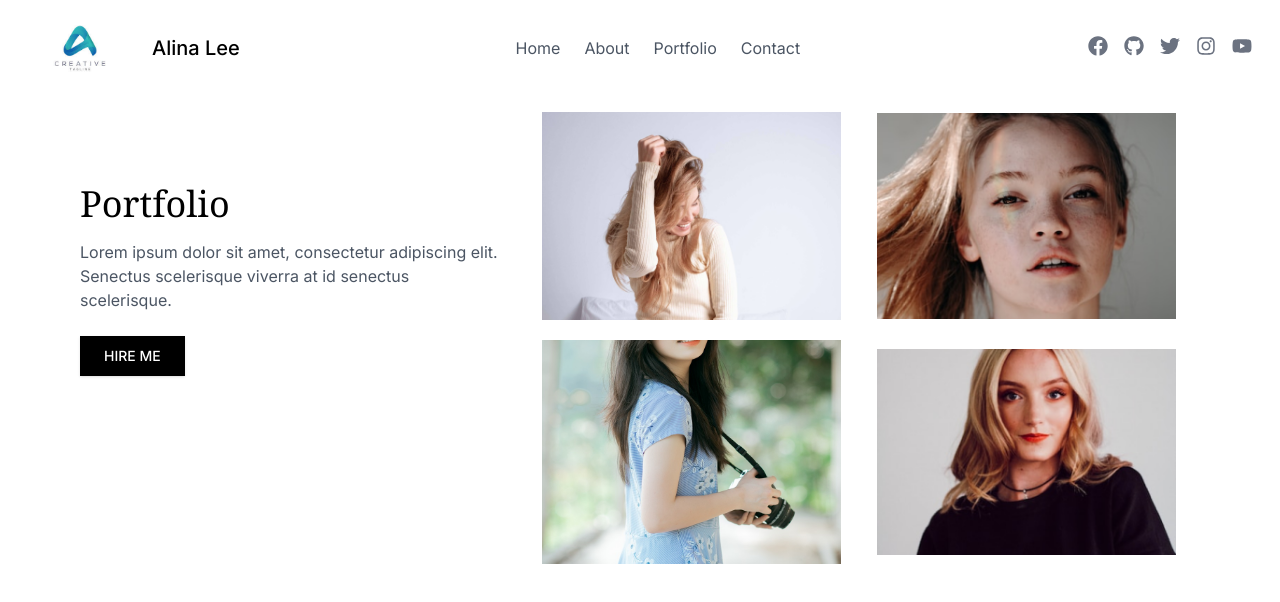
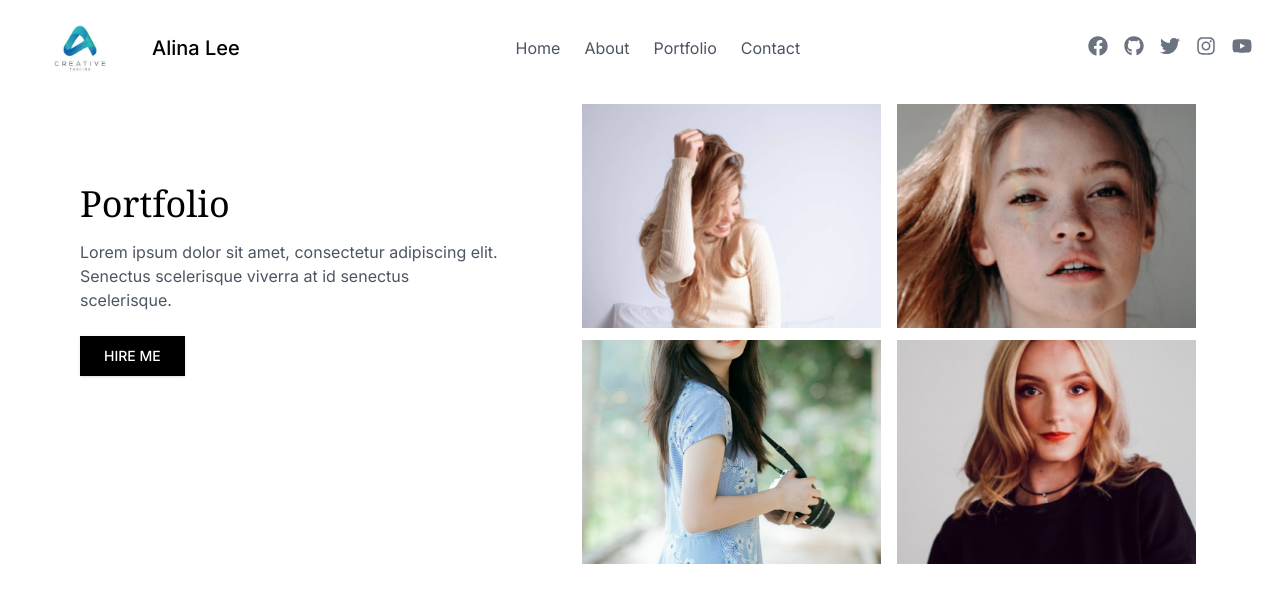
Before and after one commit to hooriyaa/milestone2_customcss_assignment, a Next.js app: page /portfolio in a window 1280 px wide. Shown: the top 602 px of the page. Built offline with nearby package versions, Linux system fonts and the light colour scheme.

Commit message:
push_changes

```diff
--- a/src/components/menu.tsx
+++ b/src/components/menu.tsx
@@ -4,7 +4,7 @@ import { CgMenuRightAlt } from "react-icons/cg";
 import Link from "next/link";
 import Image from "next/image";
 import logo from "../../public/logo2.jpeg";
-import { FaFacebook, FaTwitter, FaInstagram, FaYoutube } from "react-icons/fa";
+import { FaFacebook, FaTwitter, FaInstagram, FaYoutube, FaGithub } from "react-icons/fa";
 
 const navItems = ["Home", "About", "Portfolio", "Contact"];
 
@@ -12,8 +12,8 @@ export function SheetDemo() {
   return (
     <Sheet>
       <SheetTrigger asChild className="md:hidden">
-        <Button variant="ghost" size="icon" className="h-10 w-10">
-          <CgMenuRightAlt className="h-6 w-6" />
+        <Button variant="ghost" size="icon" className="h-16 w-16">
+          <CgMenuRightAlt className="h-16 w-16" />
         </Button>
       </SheetTrigger>
       <SheetContent side="right" className="w-[300px] sm:w-[400px] bg-gray-50">
@@ -48,6 +48,7 @@ export function SheetDemo() {
                 className="text-gray-600  transition-colors group flex gap-4 mt-4 px-3 mb-12"
               >
                 <FaFacebook className="w-5 h-5 hover:text-[#1876f2d8]  " />
+                <FaGithub className="w-5 h-5 hover:text-gray-800 " />
                 <FaTwitter className="w-5 h-5 hover:text-[#1DA1F2] " />
                 <FaInstagram className="w-5 h-5 hover:text-[#E4405F] " />
                 <FaYoutube className="w-5 h-5 hover:text-[#FF0000] " />
--- a/src/components/navbar.tsx
+++ b/src/components/navbar.tsx
@@ -46,39 +46,19 @@ export default function Navbar() {
 
         <div className="text-gray-300  transition-colors group hidden md:flex gap-4 mt-4 px-3 mb-5">
           {" "}
-          <Link
-            target="_blank"
-            href={"https://www.facebook.com/share/1Er84PR1oV/?mibextid=qi2Omg"}
-            className="text-gray-500 text-3xl "
-          >
+          <Link href="#" className="text-gray-500 text-3xl ">
             <FaFacebook className="w-5 h-5 hover:text-[#1877F2] " />
           </Link>
-          <Link
-            target="_blank"
-            href={"https://github.com/hooriyaa"}
-            className="text-gray-500 text-3xl"
-          >
+          <Link href="#" className="text-gray-500 text-3xl">
             <FaGithub className="w-5 h-5 hover:text-gray-800 " />
           </Link>
-          <Link
-            target="_blank"
-            href={"https://github.com/hooriyaa"}
-            className="text-gray-500 text-3xl "
-          >
+          <Link href="#" className="text-gray-500 text-3xl ">
             <FaTwitter className="w-5 h-5 hover:text-[#1DA1F2] " />
           </Link>
-          <Link
-            target="_blank"
-            href={"https://github.com/hooriyaa"}
-            className="text-gray-500 text-3xl "
-          >
+          <Link href="#" className="text-gray-500 text-3xl ">
             <FaInstagram className="w-5 h-5 hover:text-[#E4405F] " />
           </Link>
-          <Link
-            target="_blank"
-            href={"https://github.com/hooriyaa"}
-            className="text-gray-500 text-3xl "
-          >
+          <Link href="#" className="text-gray-500 text-3xl ">
             <FaYoutube className="w-5 h-5 hover:text-[#FF0000] " />
           </Link>
         </div>
--- a/src/components/portfolio.tsx
+++ b/src/components/portfolio.tsx
@@ -9,17 +9,17 @@ import img4 from "../../public/portfolio/img4.png";
 
 export default function PortfolioSection() {
   return (
-    <section className="min-w-full py-12 overflow-hidden bg-white mx-16 md:mx-0">
-      <div className="container mx-auto px-4 max-w-6xl md:mt-14">
+    <section className="w-full py-12 bg-white">
+      <div className="container px-4 mx-auto max-w-6xl md:mt-14">
         <div className="flex flex-col justify-center md:flex-row gap-6 items-start">
           {/* Left Content */}
           <motion.div
             initial={{ opacity: 0, y: 20 }}
             whileInView={{ opacity: 1, y: 0 }}
             transition={{ duration: 0.5 }}
-            className="md:w-1/2 lg:w-2/5 mt-20 "
+            className="md:w-1/2 lg:w-2/5 mt-20"
           >
-            <h2 className="text-4xl font-serif mb-4 ">Portfolio</h2>
+            <h2 className="text-4xl font-serif mb-4">Portfolio</h2>
             <p className="text-gray-600 mb-6 pr-4">
               Lorem ipsum dolor sit amet, consectetur adipiscing elit. Senectus
               scelerisque viverra at id senectus scelerisque.
@@ -38,16 +38,16 @@ export default function PortfolioSection() {
             initial={{ opacity: 0, x: 20 }}
             whileInView={{ opacity: 1, x: 0 }}
             transition={{ duration: 0.5 }}
-            className="md:w-1/2 lg:w-3/5"
+            className="sm:w-1/2 lg:w-3/5 w-full"
           >
-       <div className="grid grid-cols-1 sm:grid-cols-2 gap-4 sm:gap-3 ">
+            <div className="grid grid-cols-1 lg:grid-cols-2 gap-4 sm:gap-3 ml-10">
               {/* Top row */}
               <div className="aspect-[4/3] relative h-48 sm:h-40 md:h-48 lg:h-56">
                 <Image
                   alt="Portfolio 1"
                   src={img1}
                   fill
-                  className="object-contain rounded-lg"
+                  className="object-cover rounded-lg"
                   sizes="(max-width: 768px) 100vw, (max-width: 1200px) 50vw, 33vw"
                 />
               </div>
@@ -56,7 +56,7 @@ export default function PortfolioSection() {
                   alt="Portfolio 2"
                   src={img2}
                   fill
-                  className="object-contain rounded-lg"
+                  className="object-cover rounded-lg"
                   sizes="(max-width: 768px) 100vw, (max-width: 1200px) 50vw, 33vw"
                 />
               </div>
@@ -76,7 +76,7 @@ export default function PortfolioSection() {
                   alt="Portfolio 4"
                   src={img4}
                   fill
-                  className="object-contain rounded-lg"
+                  className="object-cover rounded-lg"
                   sizes="(max-width: 768px) 100vw, (max-width: 1200px) 50vw, 33vw"
                 />
               </div>
```
